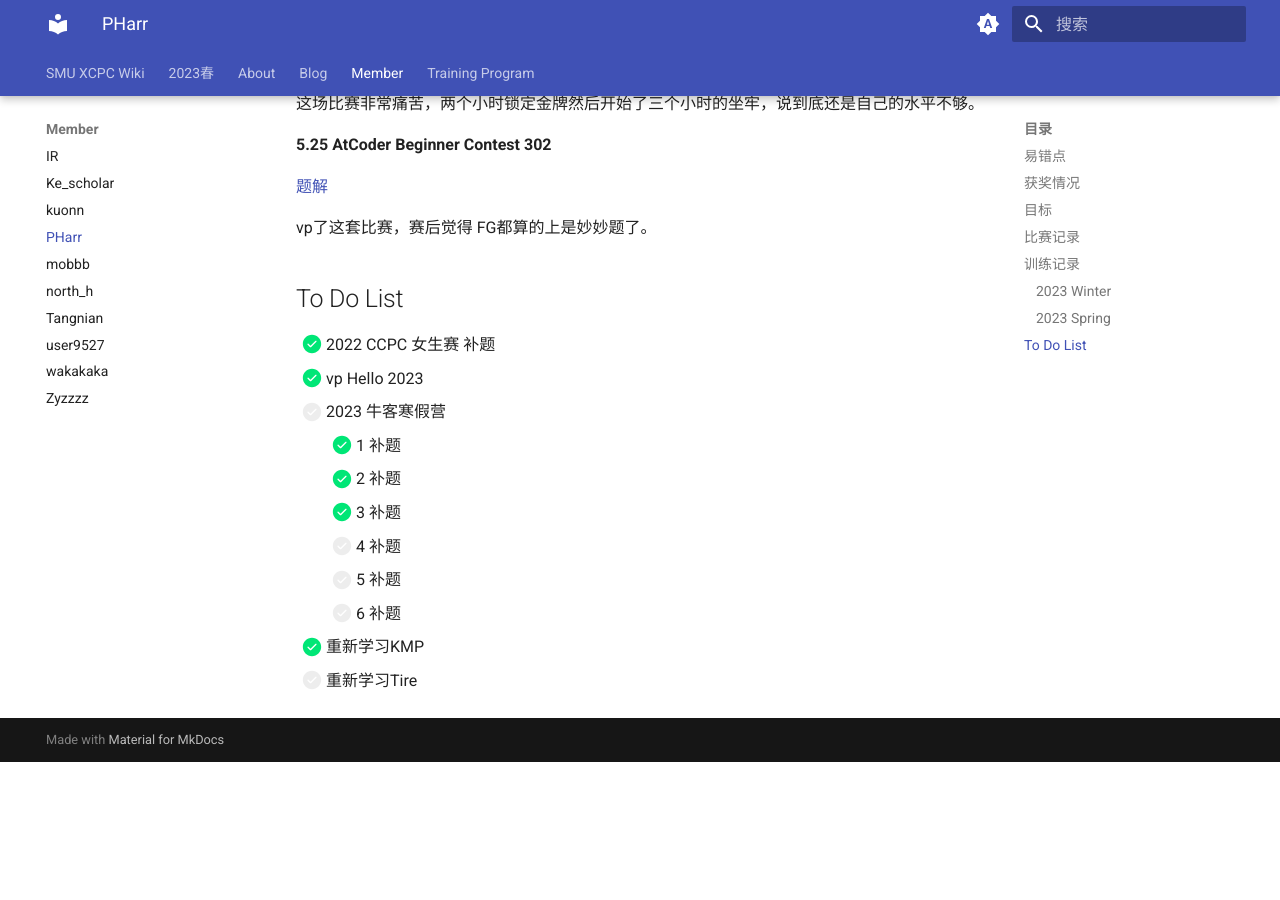
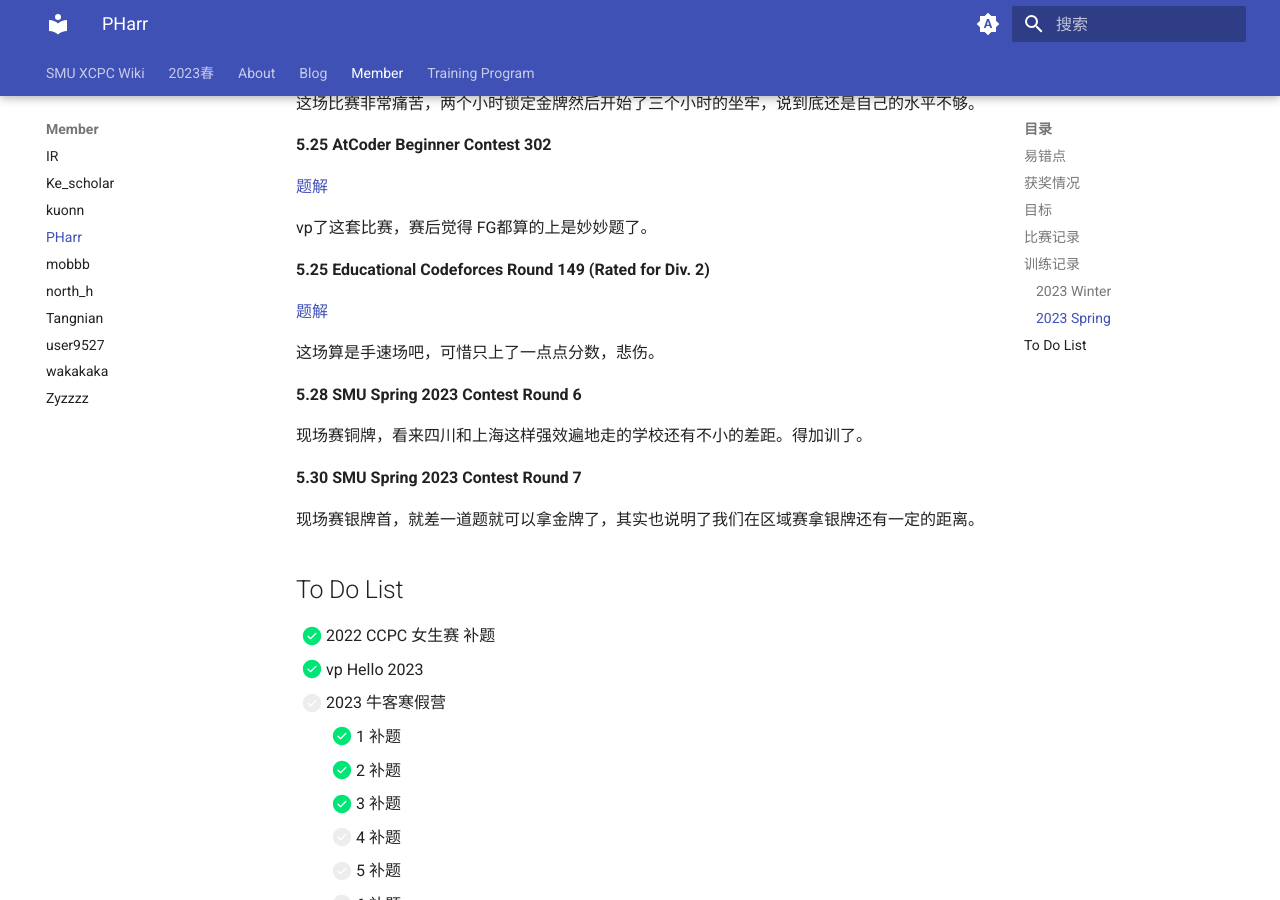
Before and after one commit to SMU-XCPC/wiki, an MkDocs documentation site: the page built from docs/Member/PHarr.md, in a window 1280 px wide and 900 px high, scrolled down 10070 px. Built offline with MkDocs 1.6.1 and Material for MkDocs 9.7.7, drawn with Linux system fonts in a browser that asks for light colours; before the commit the page ends 10832 px from its top, so only the background shows below that.

Commit message:
Update PHarr.md

```diff
--- a/docs/Member/PHarr.md
+++ b/docs/Member/PHarr.md
@@ -417,6 +417,20 @@ VP了一下，感觉还是挺有难度的。最后剩了一个大模拟写不动
 
 vp了这套比赛，赛后觉得 FG都算的上是妙妙题了。
 
+**5.25 Educational Codeforces Round 149 (Rated for Div. 2)**
+
+[题解](https://www.cnblogs.com/PHarr/p/17444581.html)
+
+这场算是手速场吧，可惜只上了一点点分数，悲伤。
+
+**5.28 SMU Spring 2023 Contest Round 6**
+
+现场赛铜牌，看来四川和上海这样强效遍地走的学校还有不小的差距。得加训了。
+
+**5.30 SMU Spring 2023 Contest Round 7**
+
+现场赛银牌首，就差一道题就可以拿金牌了，其实也说明了我们在区域赛拿银牌还有一定的距离。
+
 ## To Do List
 
 - [x] 2022 CCPC 女生赛 补题
```
